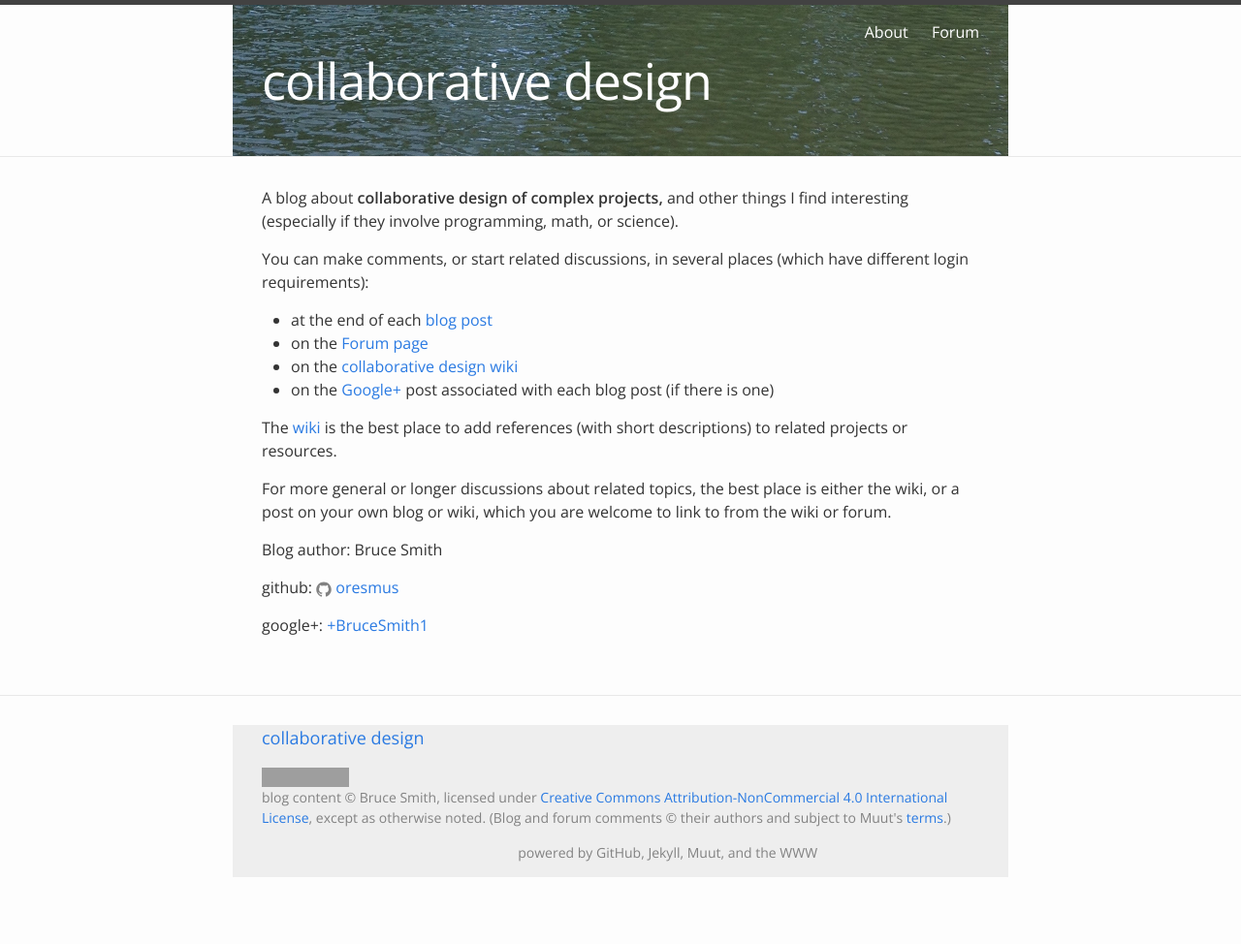
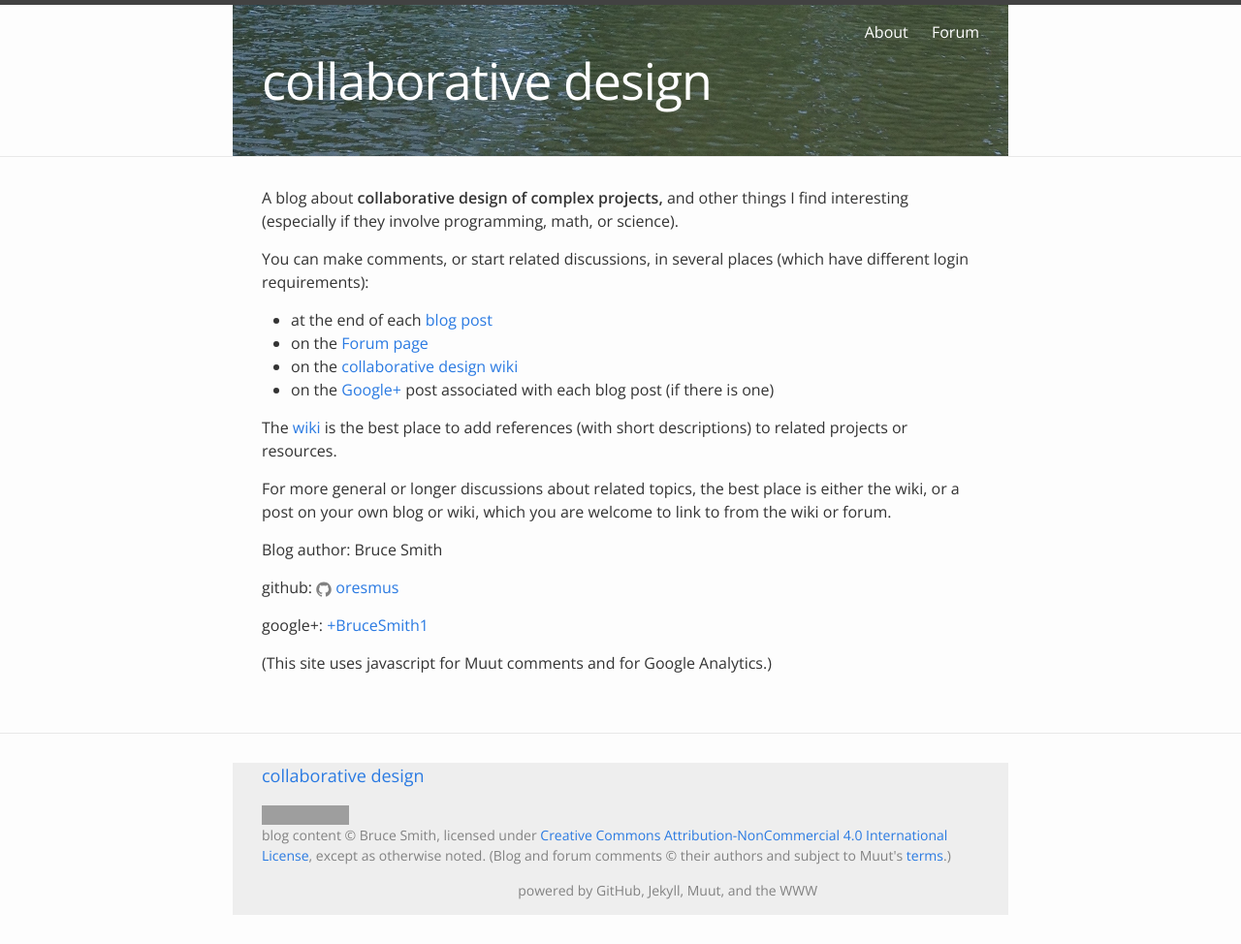
Before and after one commit to oresmus/oresmus.github.io, a Jekyll site: the page built from about.md, in a window 1280 px wide. Shown: the whole page at 97% size. Built offline with Jekyll 4.4.1, drawn with Linux system fonts in a browser that asks for light colours; before the commit the page ends 935 px from its top, so only the background shows below that; some of the changed lines change nothing that is shown; grey boxes are pictures that could not be loaded.

Commit message:
analytics.js

```diff
--- a/_includes/footer.html
+++ b/_includes/footer.html
@@ -30,4 +30,15 @@
 
   </div>
 
+<script>
+  (function(i,s,o,g,r,a,m){i['GoogleAnalyticsObject']=r;i[r]=i[r]||function(){
+  (i[r].q=i[r].q||[]).push(arguments)},i[r].l=1*new Date();a=s.createElement(o),
+  m=s.getElementsByTagName(o)[0];a.async=1;a.src=g;m.parentNode.insertBefore(a,m)
+  })(window,document,'script','//www.google-analytics.com/analytics.js','ga');
+
+  ga('create', 'UA-67904220-1', 'auto');
+  ga('send', 'pageview');
+
+</script>
+
 </footer>
--- a/about.md
+++ b/about.md
@@ -67,3 +67,5 @@
         </ul>
 
 </div>
+
+(This site uses javascript for Muut comments and for Google Analytics.)
```
